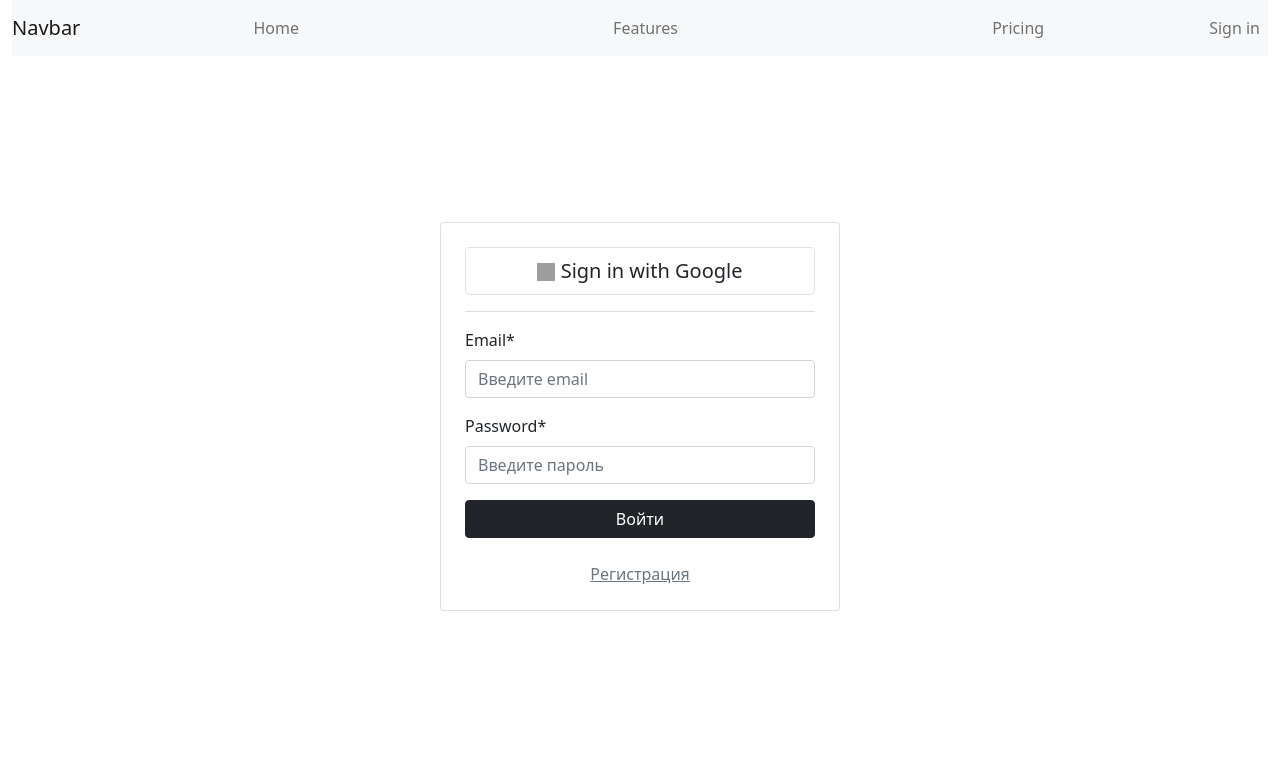
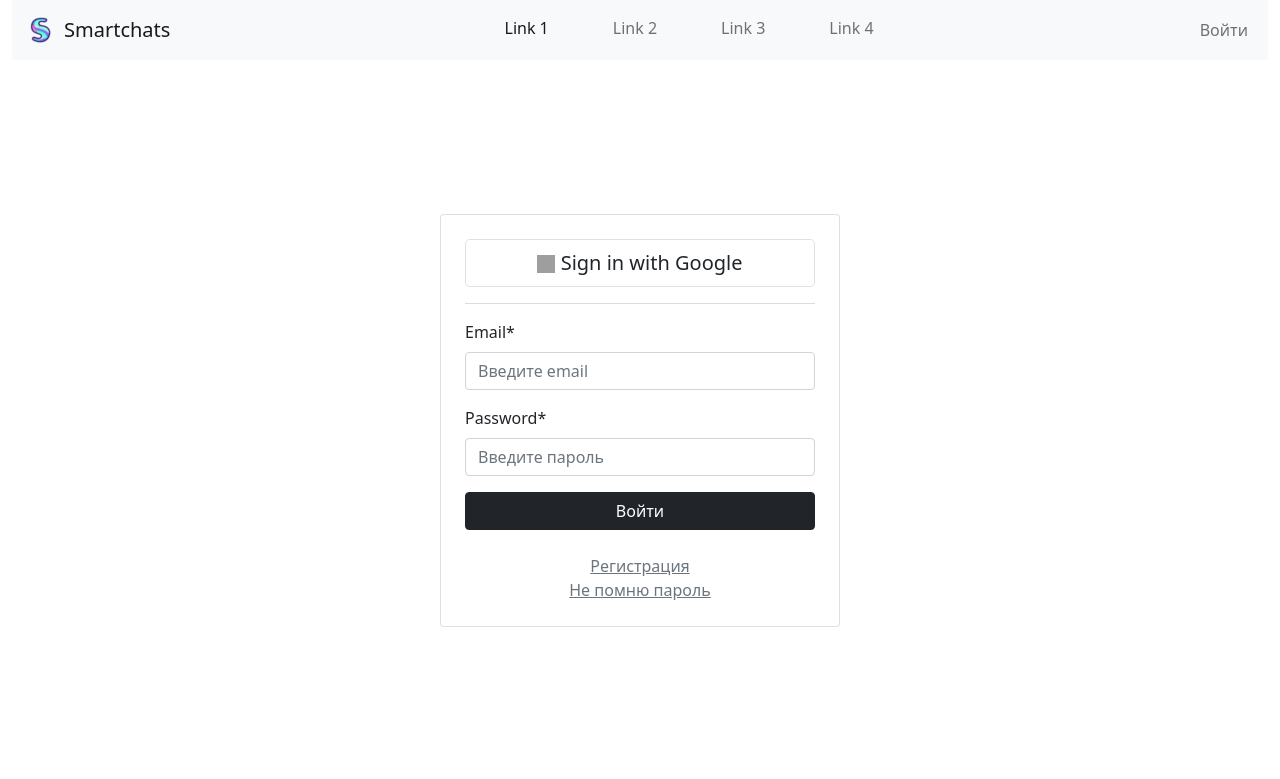
Before and after one commit to m-maksimkin/Smartchats, a Django app: page /accounts/login/ in a window 1280 px wide. Shown: the top 779 px of the page. Run offline with Django 4.2, Linux system fonts and the light colour scheme; parts of the project's set-up code (start-up, migrations or seed data) failed here and were passed over; some libraries are stand-ins or nearby versions; grey boxes are pictures that could not be loaded.

Commit message:
navbar and password reset

```diff
--- a/accounts/forms.py
+++ b/accounts/forms.py
@@ -38,7 +38,7 @@ class RegistrationForm(forms.Form):
     )
 
     def clean_email(self):
-        email = self.cleaned_data["email"]
+        email = self.cleaned_data['email']
         try:
             user = User.objects.get(email=email)
         except User.DoesNotExist:
@@ -46,22 +46,71 @@ class RegistrationForm(forms.Form):
         raise forms.ValidationError(_("Аккаунт с таким email уже существует"))
 
     def clean_password2(self):
-        password2 = self.cleaned_data["password2"]
+        password2 = self.cleaned_data['password2']
         validate_password(password2)
         return password2
 
     def clean(self):
         cleaned_data = super().clean()
-        password1 = cleaned_data.get("password1")
-        password2 = cleaned_data.get("password2")
+        password1 = cleaned_data.get('password1')
+        password2 = cleaned_data.get('password2')
         if password1 and password2:
             if password1 != password2:
-                self.add_error("password2", _("Пароли не совпадают"))
+                self.add_error('password2', _("Пароли не совпадают"))
         return cleaned_data
 
     def create_user(self):
         cl = self.cleaned_data
-        user = User(email=cl["email"], is_active=False)
+        user = User(email=cl['email'], is_active=False)
         user.set_password(cl['password1'])
         user.save()
         return user
+
+
+class InitiatePasswordResetForm(forms.Form):
+    email = forms.EmailField(
+        label="Email", max_length=100, validators=[EmailValidator],
+        widget=forms.EmailInput(attrs={"placeholder": _("Введите email")})
+    )
+
+    def clean_email(self):
+        email = self.cleaned_data['email']
+        try:
+            user = User.objects.get(email=email)
+        except User.DoesNotExist:
+            raise forms.ValidationError(_("Аккаунт с таким email не существует"))
+        social_accounts = user.socialaccount_set.all()
+        if social_accounts:
+            raise forms.ValidationError(_("Ваш аккаунт зарегистрирован с помощью социальных сетей. "
+                                          f"Выполните вход через {social_accounts[0].provider}"))
+        return email.lower()
+
+    def get_user(self):
+        email = self.cleaned_data['email']
+        user = User.objects.get(email=email)
+        return user
+
+
+class PasswordResetForm(forms.Form):
+    password1 = forms.CharField(
+        label=_("Пароль"), max_length=50,
+        widget=forms.PasswordInput(attrs={"placeholder": _("Введите новый пароль")})
+    )
+    password2 = forms.CharField(
+        label=_("Пароль"), max_length=50,
+        widget=forms.PasswordInput(attrs={"placeholder": _("Повторите пароль")})
+    )
+
+    def clean_password2(self):
+        password2 = self.cleaned_data['password2']
+        validate_password(password2)
+        return password2
+
+    def clean(self):
+        cleaned_data = super().clean()
+        password1 = cleaned_data.get('password1')
+        password2 = cleaned_data.get('password2')
+        if password1 and password2:
+            if password1 != password2:
+                self.add_error('password2', _("Пароли не совпадают"))
+        return cleaned_data
--- a/accounts/templates/registration/login.html
+++ b/accounts/templates/registration/login.html
@@ -15,7 +15,8 @@
 				<input type="submit" value="Войти" class="btn btn-dark w-100">
 			</form>
 			<div class="text-center mt-4">
-  			<a href="{% url "accounts:sign_up" %}" class="link-secondary">Регистрация</a>
+  			<a href="{% url "accounts:sign_up" %}" class="link-secondary">Регистрация</a><br>
+				<a href="{% url "accounts:initiate_password_reset" %}" class="link-secondary">Не помню пароль</a>
 			</div>
 		</div>
 	</div>
--- a/accounts/templates/registration/sign_up.html
+++ b/accounts/templates/registration/sign_up.html
@@ -17,6 +17,7 @@
 			</form>
 			<div class="text-center mt-4">
   			<a href="{% url "accounts:login" %}" class="link-secondary">Уже зарегистрированы? Войти</a>
+			</div>
 		</div>
 	</div>
 {% endblock %}
--- a/accounts/urls.py
+++ b/accounts/urls.py
@@ -5,7 +5,10 @@ app_name = 'accounts'
 
 urlpatterns = [
     path('login/', views.MyLoginView.as_view(), name='login'),
+    path('logout/', views.logout_view, name='logout'),
     path('sign-up/', views.sign_up_view, name='sign_up'),
     path('email-verify/<uidb64>/<token>/', views.email_verify_view, name='email_verify'),
+    path('initiate-password-reset/', views.initiate_password_reset_view, name='initiate_password_reset'),
+    path('password-reset/<uidb64>/<token>/', views.password_reset_view, name='password_reset'),
     path('', views.account_index, name='account_index'),
 ]
--- a/accounts/views.py
+++ b/accounts/views.py
@@ -4,12 +4,18 @@ from . import forms
 from django.http import HttpResponse
 from django.utils.http import urlsafe_base64_encode, urlsafe_base64_decode
 from .tokens import EmailConfirmTokenGenerator
+from django.contrib.auth.tokens import PasswordResetTokenGenerator
 from django.utils.encoding import force_bytes
 from django.urls import reverse
-from .tasks import email_verify_task
+from .tasks import email_verify_task, password_reset_task
 from django.shortcuts import get_object_or_404
-from django.contrib.auth import get_user_model
+from django.contrib.auth import get_user_model, logout
 from django.contrib import messages
+from django.views.decorators.http import require_POST
+from django.views.decorators.cache import never_cache
+
+
+UserModel = get_user_model()
 
 
 def account_index(request):
@@ -20,6 +26,14 @@ class MyLoginView(LoginView):
     authentication_form = forms.EmailAuthenticationForm
 
 
+@never_cache
+@require_POST
+def logout_view(request):
+    logout(request)
+    return redirect('accounts:account_index')
+
+
+@never_cache
 def sign_up_view(request):
     if request.user.is_authenticated:
         return redirect('accounts:account_index')
@@ -40,11 +54,12 @@ def sign_up_view(request):
     return render(request, 'registration/sign_up.html', {'form': form})
 
 
+@never_cache
 def email_verify_view(request, uidb64, token):
     if request.user.is_authenticated:
         return redirect('accounts:account_index')
     pk = urlsafe_base64_decode(uidb64)
-    user = get_object_or_404(get_user_model(), pk=pk)
+    user = get_object_or_404(UserModel, pk=pk)
     token_generator = EmailConfirmTokenGenerator()
     if token_generator.check_token(user, token):
         if user.email_verified:
@@ -61,6 +76,51 @@ def email_verify_view(request, uidb64, token):
                       {'message': 'Данная ссылка больше не действительна'})
 
 
+def initiate_password_reset_view(request):
+    if request.user.is_authenticated:
+        return redirect('accounts:account_index')
+    if request.method == 'POST':
+        form = forms.InitiatePasswordResetForm(request.POST)
+        if form.is_valid():
+            user = form.get_user()
+            uidb64 = urlsafe_base64_encode(force_bytes(user.id))
+            token = PasswordResetTokenGenerator().make_token(user)
+            email = form.cleaned_data['email']
+            url = request.build_absolute_uri(
+                reverse('accounts:password_reset', args=(uidb64, token))
+            )
+            password_reset_task.delay(url, email)
+            messages.success(request,
+                             f'Сообщение для сброса пароля отправлено на адрес {email}')
+            return redirect('accounts:account_index')
+    else:
+        form = forms.InitiatePasswordResetForm()
+    return render(request, 'registration/initiate_password_reset.html', {'form': form})
+
+
+@never_cache
+def password_reset_view(request, uidb64, token):
+    if request.user.is_authenticated:
+        return redirect('accounts:account_index')
+    pk = urlsafe_base64_decode(uidb64)
+    user = get_object_or_404(UserModel, pk=pk)
+    token_generator = PasswordResetTokenGenerator()
+    if not token_generator.check_token(user, token):
+        messages.error(request, 'Данная ссылка больше не действительна')
+        return redirect('accounts:login')
+    if request.method == 'POST':
+        form = forms.PasswordResetForm(request.POST)
+        if form.is_valid():
+            cl = form.cleaned_data
+            user.set_password(cl['password1'])
+            user.save()
+            messages.success(request, 'Пароль успешно изменен')
+            return redirect('accounts:login')
+    else:
+        form = forms.PasswordResetForm()
+    return render(request, 'registration/password_reset.html', {'form': form})
+
+
 def signup_redirect_view(request):
     messages.error(request,
                    'Что-то пошло не так, возможно этот аккаунт уже зарегистрирован')
--- a/templates/base.html
+++ b/templates/base.html
@@ -3,42 +3,16 @@
 <html lang="ru">
 <head>
 	<meta charset="UTF-8">
+	<link rel="icon" type="image/png" href="{% static "img/favicon.png" %}" sizes="32x32">
 	<title>{% block title %}Smartchats{% endblock %}</title>
     <link href="{% static "css/base.css" %}" rel="stylesheet">
-{#    <link rel="stylesheet" href="https://cdn.jsdelivr.net/npm/bootstrap@4.3.1/dist/css/bootstrap.min.css"#}
-{#					integrity="sha384-ggOyR0iXCbMQv3Xipma34MD+dH/1fQ784/j6cY/iJTQUOhcWr7x9JvoRxT2MZw1T" crossorigin="anonymous">#}
-{#	bootstrap5	#}
 		<link href="https://cdn.jsdelivr.net/npm/bootstrap@5.0.2/dist/css/bootstrap.min.css"
 					rel="stylesheet" integrity="sha384-EVSTQN3/azprG1Anm3QDgpJLIm9Nao0Yz1ztcQTwFspd3yD65VohhpuuCOmLASjC" crossorigin="anonymous">
 </head>
 <body>
 	<div class="container-fluid">
-		<nav class="navbar navbar-expand-lg navbar-light bg-light">
-			<a class="navbar-brand" href="{% url "accounts:account_index" %}">Navbar</a>
-			<button class="navbar-toggler" type="button" data-toggle="collapse" data-target="#navbarNavDropdown" aria-controls="navbarNavDropdown" aria-expanded="false" aria-label="Toggle navigation">
-				<span class="navbar-toggler-icon"></span>
-			</button>
-			<div class="collapse navbar-collapse" id="navbarNavDropdown">
-				<ul class="navbar-nav nav-fill w-100 ">
-					<li class="nav-item active">
-						<a class="nav-link" href="#">Home</a>
-					</li>
-					<li class="nav-item">
-						<a class="nav-link" href="#">Features</a>
-					</li>
-					<li class="nav-item">
-						<a class="nav-link" href="#">Pricing</a>
-					</li>
-					<li>
-						{% if request.user.is_authenticated %}
-{#						<a class="nav-link" href="{% url "accounts:logout" %}">Sign out</a>#}
-						{% else %}
-						<a class="nav-link" href="{% url "accounts:login" %}">Sign in</a>
-						{% endif %}
-					</li>
-				</ul>
-			</div>
-		</nav>
+
+	{% include "top_navbar.html" %}
 
 		{% if messages %}
 			<div class="container mt-3">
--- /dev/null
+++ b/templates/top_navbar.html
@@ -0,0 +1,45 @@
+{% load static %}
+
+<nav class="navbar navbar-expand-lg navbar-light bg-light">
+  <div class="container-fluid">
+    <div class="navbar-nav">
+      <a class="navbar-brand d-flex align-items-center" href="{% url "accounts:account_index" %}">
+        <img src="{% static 'img/favicon.png' %}" alt="Logo" width="32" height="32">
+        <span class="ms-2">Smartchats</span>
+      </a>
+    </div>
+
+    <button class="navbar-toggler" type="button" data-bs-toggle="collapse" data-bs-target="#navbarNav" aria-controls="navbarNav" aria-expanded="false" aria-label="Toggle navigation">
+      <span class="navbar-toggler-icon"></span>
+    </button>
+
+    <div class="collapse navbar-collapse" id="navbarNav">
+      <ul class="navbar-nav mx-auto mb-2 mb-lg-1">
+        <li class="nav-item ms-4 me-4">
+          <a class="nav-link active" aria-current="page" href="#">Link 1</a>
+        </li>
+        <li class="nav-item ms-4 me-4">
+          <a class="nav-link" href="#">Link 2</a>
+        </li>
+        <li class="nav-item ms-4 me-4">
+          <a class="nav-link" href="#">Link 3</a>
+        </li>
+        <li class="nav-item ms-4 me-4">
+          <a class="nav-link" href="#">Link 4</a>
+        </li>
+      </ul>
+
+      <div class="navbar-nav">
+				{% if request.user.is_authenticated %}
+{#						<a class="nav-link" href="{% url "accounts:logout" %}">Sign out</a>#}
+					<form action="{% url 'accounts:logout' %}" method="post" class="d-inline">
+  					{% csrf_token %}
+  					<button type="submit" class="btn btn-link nav-link">Выйти</button>
+					</form>
+				{% else %}
+				<a class="nav-link" href="{% url "accounts:login" %}">Войти</a>
+				{% endif %}
+      </div>
+    </div>
+  </div>
+</nav>
```
Also changed, not shown: accounts/tasks.py (+8 -0 lines), accounts/templates/registration/initiate_password_reset.html (added, +14 -0 lines), accounts/templates/registration/password_reset.html (added, +14 -0 lines), accounts/tokens.py (+6 -5 lines), accounts/static/img/favicon.png (added), static/img/favicon.png (added).
